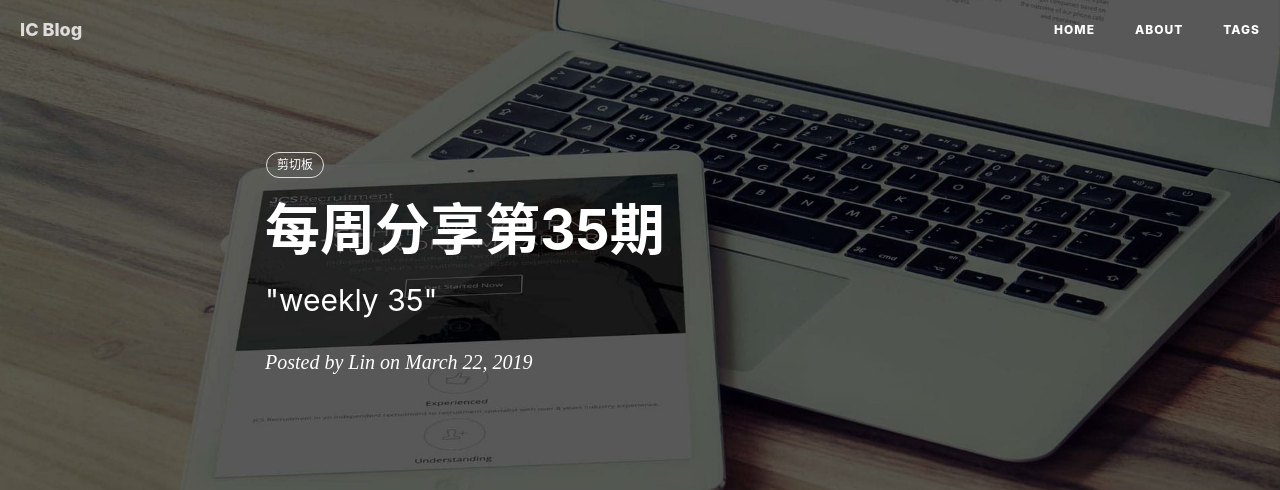
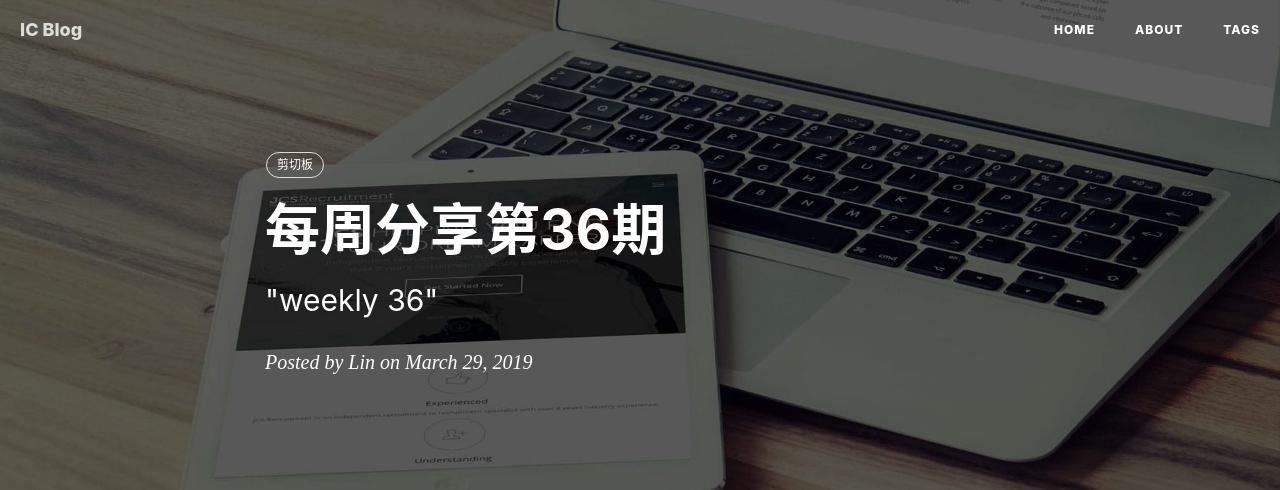
Before and after one commit to linlicro/linlicro.github.io, a Jekyll site: the page built from _posts/2019-03-29-Weekly-36.md, in a window 1280 px wide and 900 px high. Shown: the top 490 px of the window. Built offline with Jekyll 4.4.1, drawn with Linux system fonts in a browser that asks for light colours; nearby versions of some CDN libraries; comment, search, counter and statistics services are not loaded.

Commit message:
mod: weekly_36

```diff
--- a/_posts/2019-03-29-Weekly-36.md
+++ b/_posts/2019-03-29-Weekly-36.md
@@ -1,8 +1,8 @@
 ---
 layout:     post
-title:      每周分享第35期
-subtitle:    "\"weekly 35\""
-date:       2019-03-22
+title:      每周分享第36期
+subtitle:    "\"weekly 36\""
+date:       2019-03-29
 author:     Lin
 header-img: img/post-bg-rwd.jpg
 catalog: true
```
